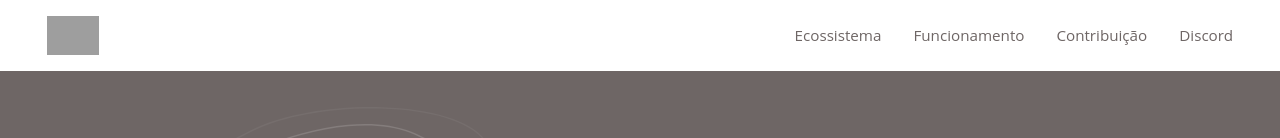
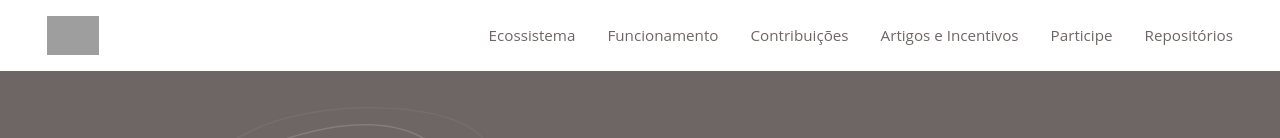
Before and after one commit to HermeticNetwork/Hermetic-Website, a SvelteKit app: page / in a window 1280 px wide. Shown: the top 138 px of the page. Built offline with nearby package versions, Linux system fonts and the light colour scheme; grey boxes are pictures that could not be loaded; a web font is replaced by a local one.

Commit message:
refactor(Navigation): create anchor for articles and rename navs

```diff
--- a/src/components/Contribute.svelte
+++ b/src/components/Contribute.svelte
@@ -27,6 +27,8 @@ Entre no nosso <a href="https://discord.gg/UzFGhQ6q">Discord</a>.
     <div class="content">
         {@html content.html}
     </div>
+
+    <div id="articles" />
 </section>
 
 <style>
--- a/src/components/Navigation.svelte
+++ b/src/components/Navigation.svelte
@@ -31,13 +31,26 @@
         {
             link: {
                 url: "#contribution",
-                label: "Contribuição",
+                label: "Contribuições",
+            },
+        },
+        {
+            link: {
+                url: "#articles",
+                label: "Artigos e Incentivos",
             },
         },
         {
             link: {
                 url: "https://discord.gg/UzFGhQ6q",
-                label: "Discord",
+                label: "Participe",
+                target: "_blank"
+            },
+        },
+        {
+            link: {
+                url: "https://github.com/orgs/HermeticNetwork/repositories",
+                label: "Repositórios",
                 target: "_blank"
             },
         },
```
